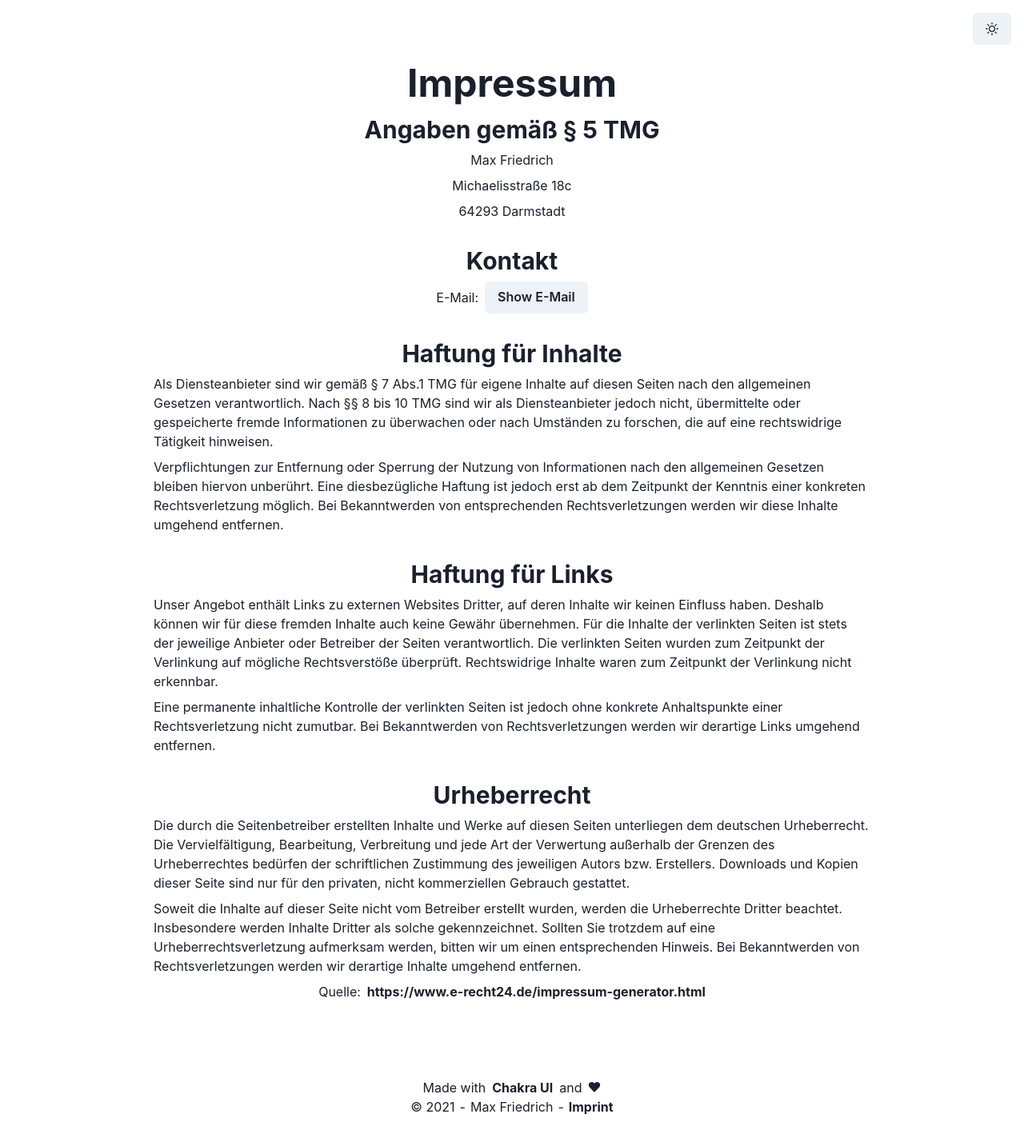
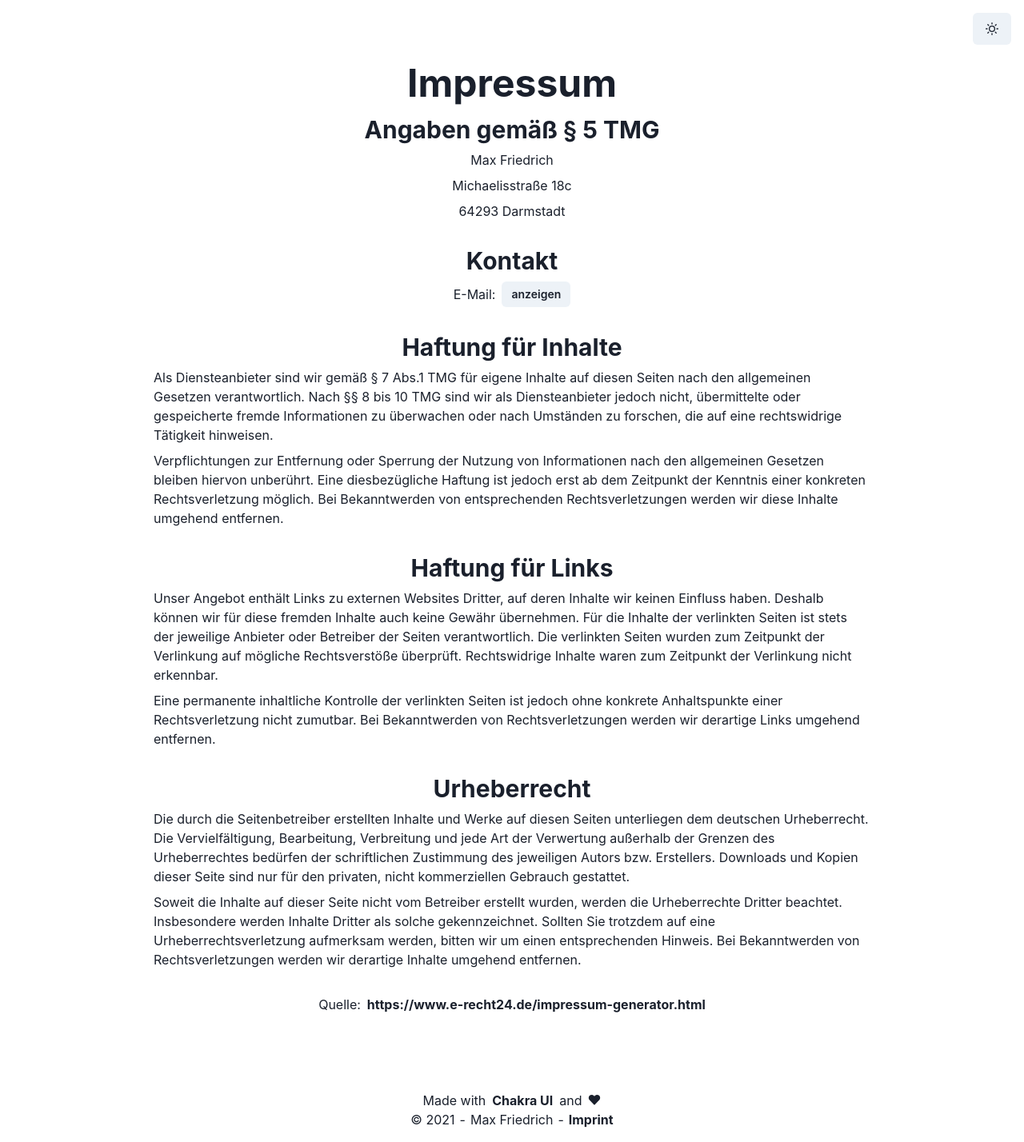
Before and after one commit to m4x3d/friedrich.dev, a Next.js app: page /imprint in a window 1280 px wide. Shown: the whole page at 80% size. Built offline with nearby package versions, Linux system fonts and the light colour scheme.

Commit message:
refactor: hidden link and add error feedback

```diff
--- /dev/null
+++ b/components/HiddenEmail.tsx
@@ -0,0 +1,37 @@
+import { Button, Link, Popover, PopoverContent, PopoverTrigger, useToast } from '@chakra-ui/react';
+import React, { FunctionComponent, useState } from 'react';
+import ReCAPTCHA from 'react-google-recaptcha';
+
+export const HiddenEmail: FunctionComponent = () => {
+  const toast = useToast();
+  const [isMailVisible, setIsMailVisible] = useState<boolean>(false);
+
+  return (
+    <>
+      {!isMailVisible && (
+        <Popover>
+          <PopoverTrigger>
+            <Button size="sm">anzeigen</Button>
+          </PopoverTrigger>
+          <PopoverContent w="304px" h="78px">
+            <ReCAPTCHA
+              sitekey="6LdKLDUdAAAAAGZ-UY6V7p2WKfNa74Id1J2bhdrv"
+              onChange={() => setIsMailVisible(true)}
+              onExpired={() => setIsMailVisible(false)}
+              onErrored={() =>
+                toast({
+                  title: 'reCAPTCHA error',
+                  description: 'Please check your network connection.',
+                  status: 'error',
+                  duration: 10000,
+                  isClosable: true,
+                })
+              }
+            />
+          </PopoverContent>
+        </Popover>
+      )}
+      {isMailVisible && typeof window !== 'undefined' && <Link href="mailto:max@friedrich.dev">max@friedrich.dev</Link>}
+    </>
+  );
+};
--- a/pages/imprint.tsx
+++ b/pages/imprint.tsx
@@ -1,8 +1,7 @@
-import { Button, Heading, HStack, Link, Text } from '@chakra-ui/react';
-import { As, useColorMode } from '@chakra-ui/system';
+import { Heading, HStack, Link, Text } from '@chakra-ui/react';
+import { As } from '@chakra-ui/system';
 import { NextPage } from 'next';
-import { FunctionComponent, useState } from 'react';
-import ReCAPTCHA from 'react-google-recaptcha';
+import { HiddenEmail } from '../components/HiddenEmail';
 import { PageLayout } from '../components/Layout/PageLayout';
 
 const subHeadingProps = {
@@ -11,30 +10,7 @@ const subHeadingProps = {
   mt: '2rem !important',
 };
 
-export const Imprint: NextPage = () => {
-  const { colorMode } = useColorMode();
-  const [isMailVisible, setIsMailVisible] = useState<boolean>(false);
-  const [isCaptchaVisible, setIsCaptchaVisible] = useState<boolean>(false);
-
-  const HiddenEmail: FunctionComponent = () => (
-    <>
-      {!isCaptchaVisible && !isMailVisible && <Button onClick={() => setIsCaptchaVisible(true)}>Show E-Mail</Button>}
-      {isCaptchaVisible && !isMailVisible && (
-        <ReCAPTCHA
-          theme={colorMode}
-          sitekey="6LdKLDUdAAAAAGZ-UY6V7p2WKfNa74Id1J2bhdrv"
-          onChange={() => setIsMailVisible(true)}
-        />
-      )}
-      {isMailVisible && (
-        <Link href="mailto:max@friedrich.dev" weight="bold">
-          max@friedrich.dev
-        </Link>
-      )}
-    </>
-  );
-
-  return (
+export const Imprint: NextPage = () => (
   <PageLayout>
     <Heading as="h1" size="2xl" m="0.5rem">
       Impressum
@@ -47,7 +23,7 @@ export const Imprint: NextPage = () => {
     <Text>64293 Darmstadt</Text>
 
     <Heading {...subHeadingProps}>Kontakt</Heading>
-      <HStack>
+    <HStack h="2rem">
       <Text>E-Mail:</Text>
       <HiddenEmail />
     </HStack>
@@ -69,10 +45,10 @@ export const Imprint: NextPage = () => {
     <Heading {...subHeadingProps}>Haftung für Links</Heading>
     <Text>
       Unser Angebot enthält Links zu externen Websites Dritter, auf deren Inhalte wir keinen Einfluss haben. Deshalb
-        können wir für diese fremden Inhalte auch keine Gewähr übernehmen. Für die Inhalte der verlinkten Seiten ist
-        stets der jeweilige Anbieter oder Betreiber der Seiten verantwortlich. Die verlinkten Seiten wurden zum
-        Zeitpunkt der Verlinkung auf mögliche Rechtsverstöße überprüft. Rechtswidrige Inhalte waren zum Zeitpunkt der
-        Verlinkung nicht erkennbar.
+      können wir für diese fremden Inhalte auch keine Gewähr übernehmen. Für die Inhalte der verlinkten Seiten ist stets
+      der jeweilige Anbieter oder Betreiber der Seiten verantwortlich. Die verlinkten Seiten wurden zum Zeitpunkt der
+      Verlinkung auf mögliche Rechtsverstöße überprüft. Rechtswidrige Inhalte waren zum Zeitpunkt der Verlinkung nicht
+      erkennbar.
     </Text>
     <Text>
       Eine permanente inhaltliche Kontrolle der verlinkten Seiten ist jedoch ohne konkrete Anhaltspunkte einer
@@ -83,9 +59,9 @@ export const Imprint: NextPage = () => {
     <Heading {...subHeadingProps}>Urheberrecht</Heading>
     <Text>
       Die durch die Seitenbetreiber erstellten Inhalte und Werke auf diesen Seiten unterliegen dem deutschen
-        Urheberrecht. Die Vervielfältigung, Bearbeitung, Verbreitung und jede Art der Verwertung außerhalb der Grenzen
-        des Urheberrechtes bedürfen der schriftlichen Zustimmung des jeweiligen Autors bzw. Erstellers. Downloads und
-        Kopien dieser Seite sind nur für den privaten, nicht kommerziellen Gebrauch gestattet.
+      Urheberrecht. Die Vervielfältigung, Bearbeitung, Verbreitung und jede Art der Verwertung außerhalb der Grenzen des
+      Urheberrechtes bedürfen der schriftlichen Zustimmung des jeweiligen Autors bzw. Erstellers. Downloads und Kopien
+      dieser Seite sind nur für den privaten, nicht kommerziellen Gebrauch gestattet.
     </Text>
     <Text>
       Soweit die Inhalte auf dieser Seite nicht vom Betreiber erstellt wurden, werden die Urheberrechte Dritter
@@ -94,14 +70,13 @@ export const Imprint: NextPage = () => {
       Rechtsverletzungen werden wir derartige Inhalte umgehend entfernen.
     </Text>
 
-      <HStack pb="10rem">
+    <HStack pb="10rem" mt="2rem !important">
       <Text>Quelle:</Text>
-        <Link href="https://www.e-recht24.de/impressum-generator.html" weight="bold">
+      <Link href="https://www.e-recht24.de/impressum-generator.html">
         https://www.e-recht24.de/impressum-generator.html
       </Link>
     </HStack>
   </PageLayout>
 );
-};
 
 export default Imprint;
```
Lines whose indentation alone changed are shown as unchanged.
